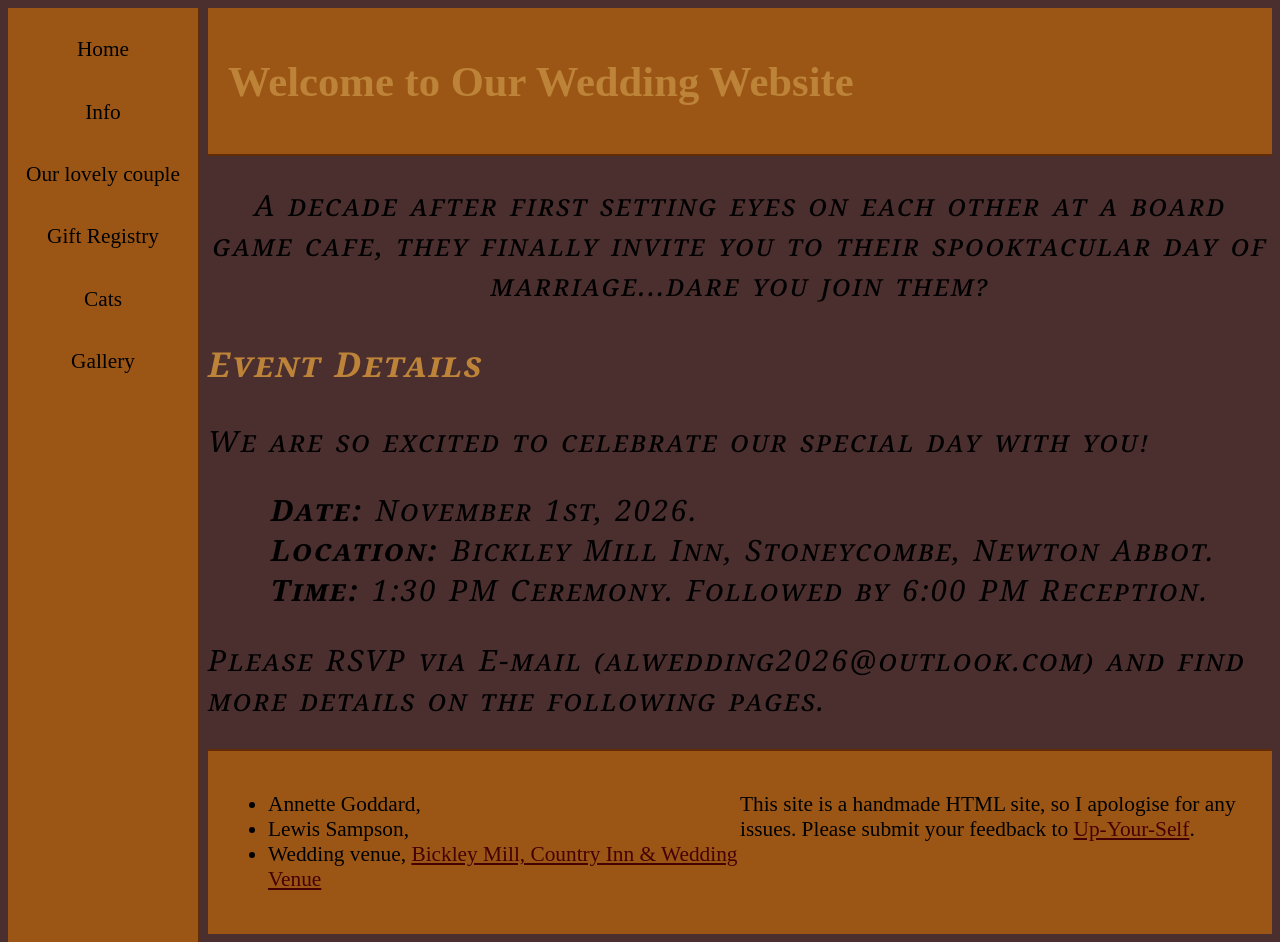
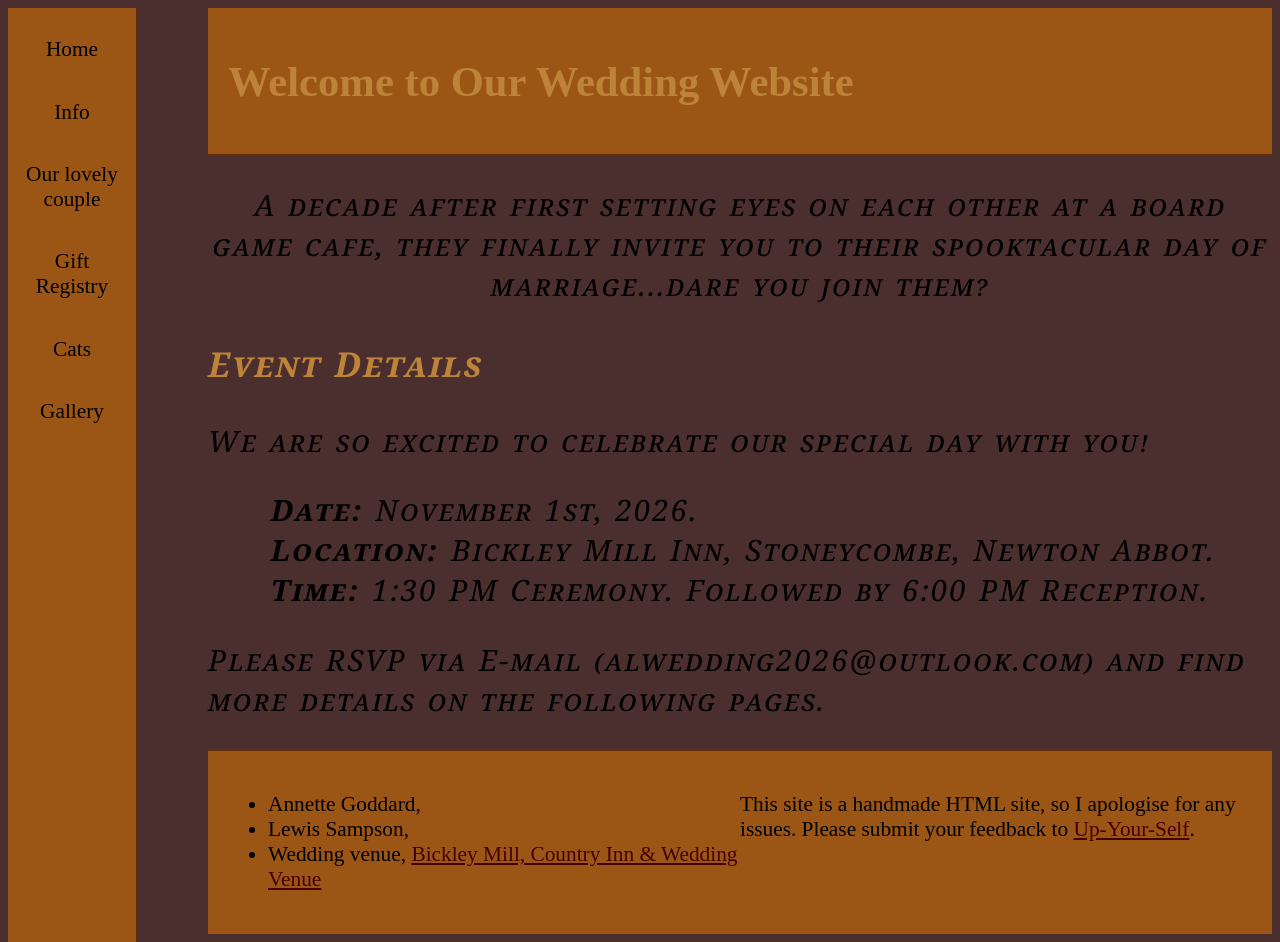
Before and after one commit to LewisSDAFNI/ALWedding2026, a Jekyll site: the page built from docs/index.md, in a window 1280 px wide and 942 px high. Built offline with Jekyll 4.4.1, drawn with Linux system fonts in a browser that asks for light colours.

Commit message:
Formattings

```diff
--- a/docs/_layouts/gallery.html
+++ b/docs/_layouts/gallery.html
@@ -23,7 +23,8 @@
   <footer>
     <div class="row">
       <div class="column">
-        <ul>
+        <h3>Quick Links</h3>
+        <ul list-style-type: none>
           <li>Annette Goddard, </li>
           <li>Lewis Sampson, </li>
           <li>Wedding venue, <a class="ex1" href="https://www.bickleymill.co.uk/"> Bickley Mill, Country Inn & Wedding
--- a/docs/assets/css/autumnal_gothic.css
+++ b/docs/assets/css/autumnal_gothic.css
@@ -68,7 +68,7 @@
   list-style-type: none;
   margin: 0;
   padding: 0;
-  width: 190px;
+  width: 10%;
   background-color: #9b5616;
   border-right: 2px solid #622c06;
   height: 100%;
```
